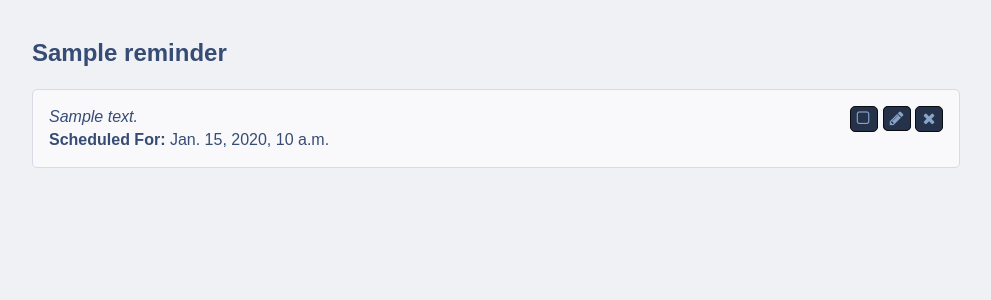
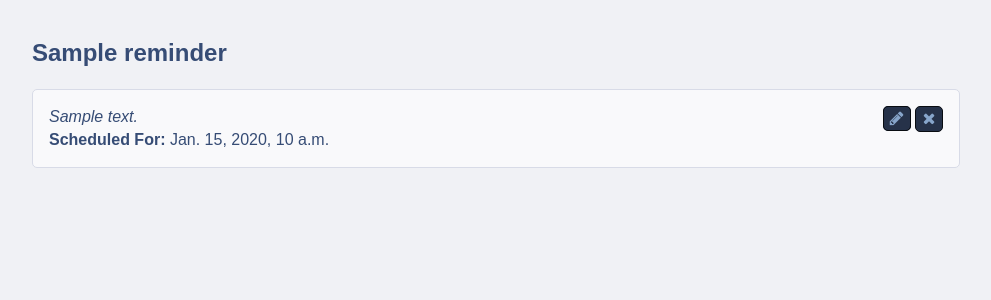
Before and after one commit to dansackett/bookmarks, a Django app: template templates/reminders/view_reminder.html in a window 1280 px wide. Shown: the top 300 px of the page, without its empty margins (240-1231 px from the left). Run offline with Django 3.2, Linux system fonts and the light colour scheme; the template is opened without the code that fills it: most values are stand-ins (such as "Sample title", 1, 10 or a date in 2020); some libraries are stand-ins or nearby versions.

Commit message:
Hide dismiss reminder until I'm ready for it

```diff
--- a/templates/partials/reminder_item_view.html
+++ b/templates/partials/reminder_item_view.html
@@ -3,12 +3,12 @@
     <strong>Scheduled For:</strong> {{ reminder.date }}
     <div class="tools">
         <!-- Dismiss link -->
-        <form method="post" action="{{ reminder.get_dismiss_url }}" class="dismiss-reminder {{ reminder.pk }}">
-            {% csrf_token %}
-            <button class="link-button" type="submit" />
-                {% if reminder.dismissed %}<i class="icon-check"></i>{% else %}<i class="icon-check-empty"></i>{% endif %}
-            </button>
-        </form>
+        <!-- <form method="post" action="{{ reminder.get_dismiss_url }}" class="dismiss-reminder {{ reminder.pk }}"> -->
+        <!--     {% csrf_token %} -->
+        <!--     <button class="link-button" type="submit" /> -->
+        <!--         {% if reminder.dismissed %}<i class="icon-check"></i>{% else %}<i class="icon-check-empty"></i>{% endif %} -->
+        <!--     </button> -->
+        <!-- </form> -->
         <!-- Edit link -->
         <a href="{{ reminder.get_edit_url }}"><span class="link-button"><i class="icon-pencil"></i></span></a>
         <!-- Delete link -->
```
Also changed, not shown: templates/partials/reminder_item.html (+6 -6 lines).
